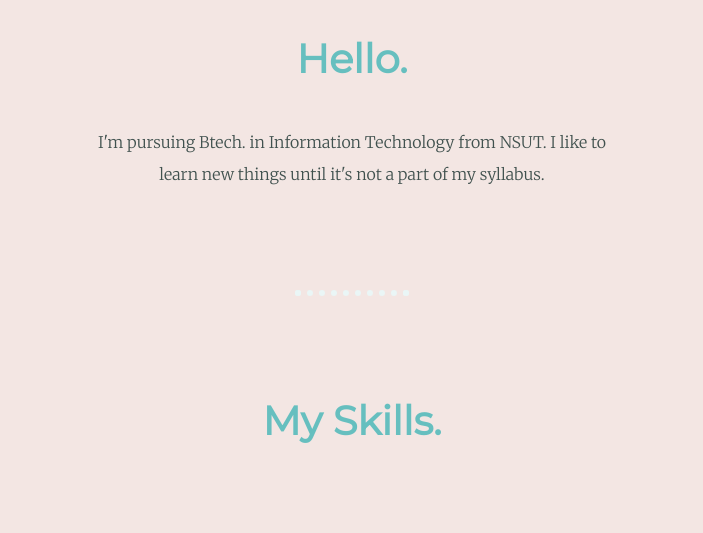
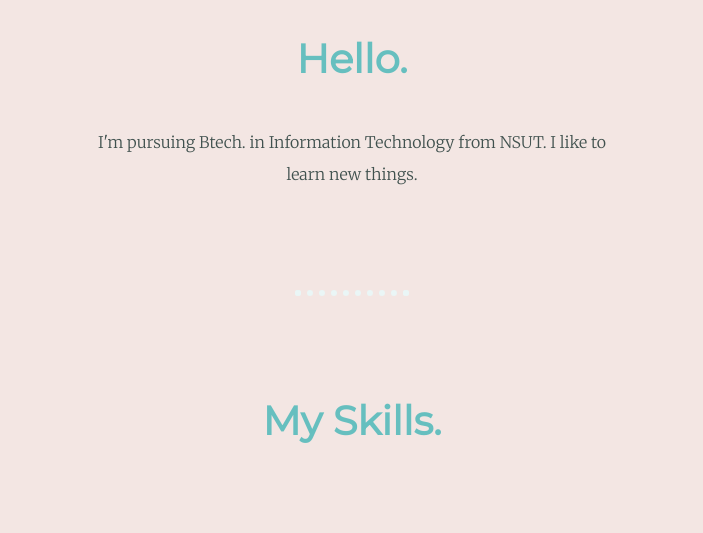
Before and after one commit to bhavya6/Its-Me, a plain HTML site: page index.html in a window 1280 px wide. Shown: the part 1002-1535 px from the top of the page, without its empty margins (288-991 px from the left). Drawn offline with Linux system fonts and the light colour scheme.

Commit message:
update index.html

```diff
--- a/index.html
+++ b/index.html
@@ -32,7 +32,7 @@
         <h2>Hello.</h2>
         <p class="intro">
           I'm pursuing Btech. in Information Technology from NSUT.
-          I like to learn new things until it's not a part of my syllabus.
+          I like to learn new things.
         </p>
       </div>
       <hr />
```
